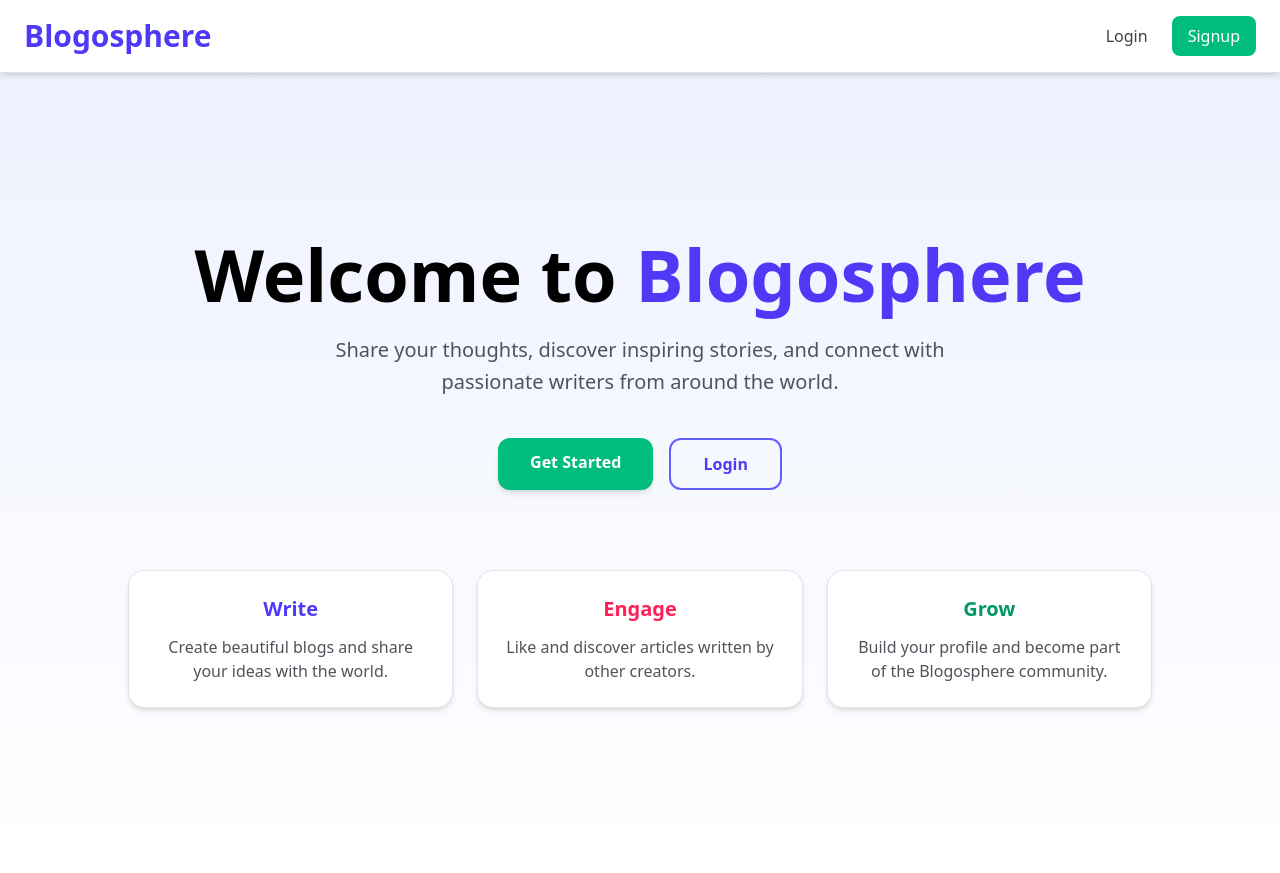
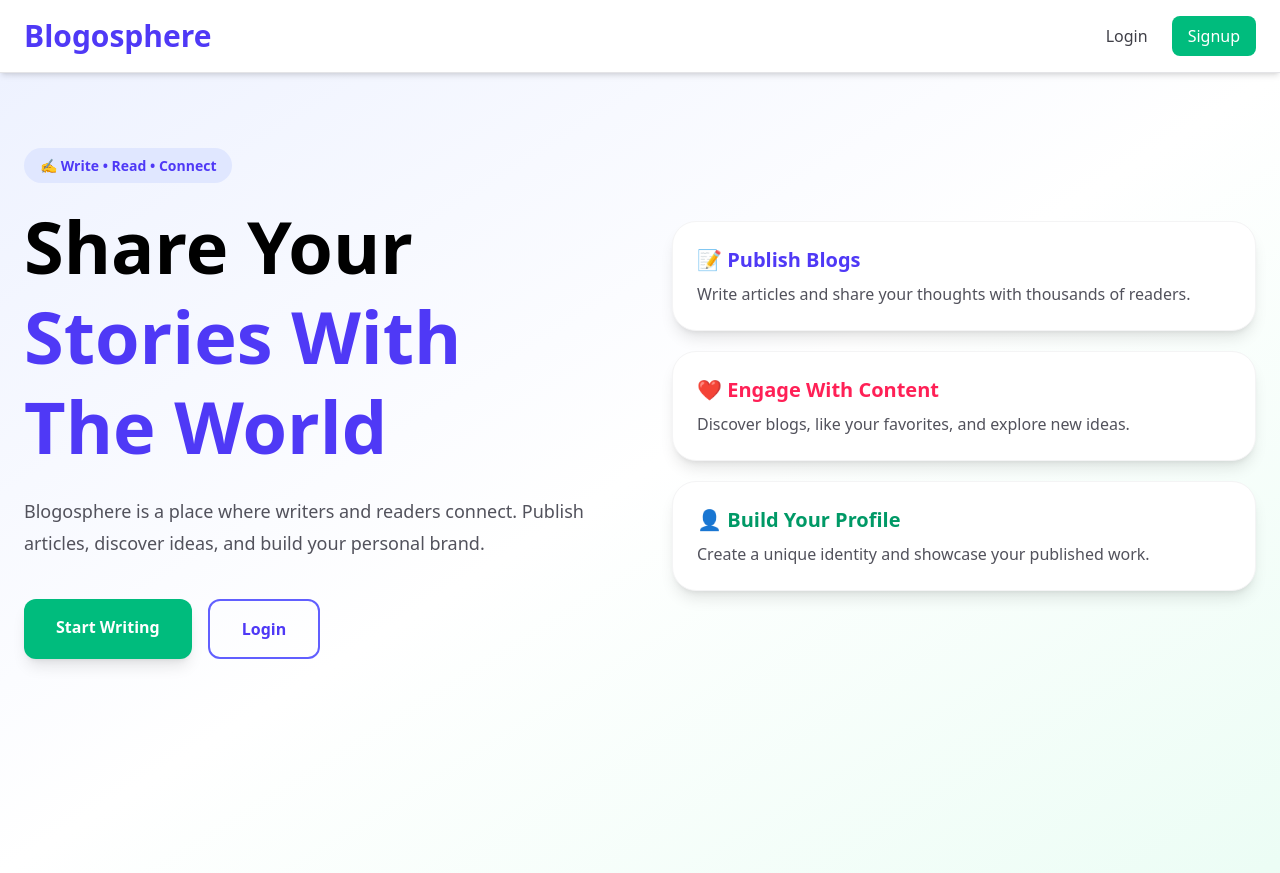
Before and after one commit to Alwaystanishq/Blogosphere, a React (Vite) app in the folder Frontend/: page / in a window 1280 px wide. Built offline with nearby package versions, Linux system fonts and the light colour scheme; no server answers.

Commit message:
frontend update #2

```diff
--- a/Frontend/src/pages/Home.jsx
+++ b/Frontend/src/pages/Home.jsx
@@ -17,67 +17,75 @@ function Home() {
   }
 
   return (
-    <div className="min-h-screen flex flex-col justify-center items-center text-center px-4 bg-gradient-to-b from-indigo-50 to-white">
-      {/* Hero */}
-      <h1 className="text-5xl md:text-7xl font-bold mb-6">
-        Welcome to{" "}
-        <span className="text-indigo-600">
-          Blogosphere
+    <div className="min-h-screen bg-gradient-to-br from-indigo-50 via-white to-emerald-50">
+      <div className="max-w-7xl mx-auto px-6 py-20">
+        <div className="grid lg:grid-cols-2 gap-16 items-center">
+
+          {/* Left Side */}
+          <div>
+            <span className="bg-indigo-100 text-indigo-600 px-4 py-2 rounded-full text-sm font-semibold">
+              ✍️ Write • Read • Connect
+            </span>
+
+            <h1 className="text-5xl md:text-7xl font-bold mt-6 leading-tight">
+              Share Your
+              <span className="block text-indigo-600">
+                Stories With The World
               </span>
             </h1>
 
-      <p className="text-zinc-600 max-w-2xl mb-10 text-lg md:text-xl leading-8">
-        Share your thoughts, discover inspiring stories, and connect with
-        passionate writers from around the world.
+            <p className="text-zinc-600 text-lg mt-6 leading-8 max-w-xl">
+              Blogosphere is a place where writers and readers connect.
+              Publish articles, discover ideas, and build your personal brand.
             </p>
 
-      {/* CTA Buttons */}
-      <div className="flex flex-col sm:flex-row gap-4">
+            <div className="flex flex-wrap gap-4 mt-10">
               <Link
                 to="/signup"
-          className="bg-emerald-500 hover:bg-emerald-600 text-white px-8 py-3 rounded-xl font-semibold transition shadow-md"
+                className="bg-emerald-500 hover:bg-emerald-600 text-white px-8 py-4 rounded-xl font-semibold transition shadow-lg"
               >
-          Get Started
+                Start Writing
               </Link>
 
               <Link
                 to="/login"
-          className="border-2 border-indigo-500 text-indigo-600 hover:bg-indigo-600 hover:text-white px-8 py-3 rounded-xl font-semibold transition"
+                className="border-2 border-indigo-500 text-indigo-600 hover:bg-indigo-600 hover:text-white px-8 py-4 rounded-xl font-semibold transition"
               >
                 Login
               </Link>
             </div>
+          </div>
 
-      {/* Features */}
-      <div className="grid md:grid-cols-3 gap-6 mt-20 max-w-5xl w-full">
-        <div className="bg-white p-6 rounded-2xl shadow-md border border-zinc-200">
-          <h3 className="text-xl font-semibold text-indigo-600 mb-3">
-            Write
+          {/* Right Side */}
+          <div className="grid gap-5">
+            <div className="bg-white p-6 rounded-3xl shadow-lg border border-zinc-100">
+              <h3 className="text-xl font-bold text-indigo-600 mb-2">
+                📝 Publish Blogs
               </h3>
-
               <p className="text-zinc-600">
-            Create beautiful blogs and share your ideas with the world.
+                Write articles and share your thoughts with thousands of readers.
               </p>
             </div>
 
-        <div className="bg-white p-6 rounded-2xl shadow-md border border-zinc-200">
-          <h3 className="text-xl font-semibold text-rose-500 mb-3">
-            Engage
+            <div className="bg-white p-6 rounded-3xl shadow-lg border border-zinc-100">
+              <h3 className="text-xl font-bold text-rose-500 mb-2">
+                ❤️ Engage With Content
               </h3>
-
               <p className="text-zinc-600">
-            Like and discover articles written by other creators.
+                Discover blogs, like your favorites, and explore new ideas.
               </p>
             </div>
 
-        <div className="bg-white p-6 rounded-2xl shadow-md border border-zinc-200">
-          <h3 className="text-xl font-semibold text-emerald-600 mb-3">
-            Grow
+            <div className="bg-white p-6 rounded-3xl shadow-lg border border-zinc-100">
+              <h3 className="text-xl font-bold text-emerald-600 mb-2">
+                👤 Build Your Profile
               </h3>
+              <p className="text-zinc-600">
+                Create a unique identity and showcase your published work.
+              </p>
+            </div>
+          </div>
 
-          <p className="text-zinc-600">
-            Build your profile and become part of the Blogosphere community.
-          </p>
         </div>
       </div>
     </div>
```
Lines whose indentation alone changed are shown as unchanged.
